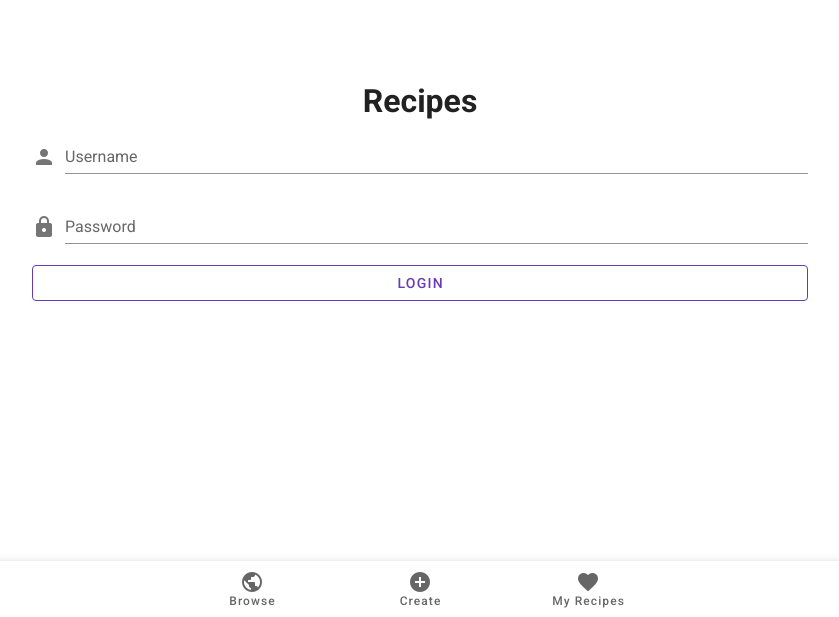
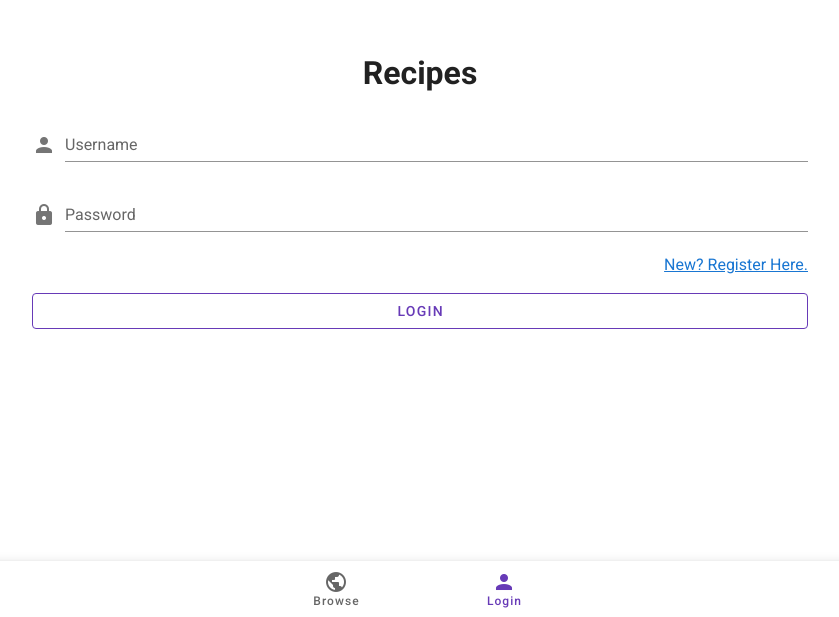
Before and after one commit to philip-h/recipe_client, a Vue app: page /login in a window 1280 px wide. Shown: the part 183-800 px from the top of the page, without its empty margins (220-1059 px from the left). Built offline with nearby package versions, Linux system fonts and the light colour scheme.

Commit message:
Can login and logout with vuex store and token

```diff
--- a/package.json
+++ b/package.json
@@ -12,7 +12,8 @@
     "vue": "^2.6.11",
     "vue-router": "^3.1.6",
     "vuetify": "^2.2.11",
-    "vuex": "^3.1.3"
+    "vuex": "^3.1.3",
+    "vuex-persistedstate": "^3.0.1"
   },
   "devDependencies": {
     "@vue/cli-plugin-babel": "~4.3.0",
--- a/src/App.vue
+++ b/src/App.vue
@@ -16,15 +16,48 @@
         <v-icon>mdi-earth</v-icon>
       </v-btn>
 
-      <v-btn :to="{ name: 'RecipeCreate' }">
+      <v-btn
+        :to="{ name: 'RecipeCreate' }"
+        v-if="$store.state.isUserLoggedIn"
+      >
         <span>Create</span>
         <v-icon>mdi-plus-circle</v-icon>
       </v-btn>
 
-      <v-btn :to="{ name: 'MyRecipes' }">
+      <v-btn
+        :to="{ name: 'MyRecipes' }"
+        v-if="$store.state.isUserLoggedIn"
+        >
         <span>My Recipes</span>
         <v-icon>mdi-heart</v-icon>
       </v-btn>
+
+      <v-btn
+        :to="{ name: 'Login' }"
+        v-if="!$store.state.isUserLoggedIn"
+        >
+        <span>Login</span>
+        <v-icon>mdi-account</v-icon>
+      </v-btn>
+
+      <v-menu top left v-if="$store.state.isUserLoggedIn">
+        <template v-slot:activator="{ on }">
+          <v-btn
+            dark
+            icon
+            v-on="on"
+          >
+            <v-icon>mdi-dots-vertical</v-icon>
+          </v-btn>
+        </template>
+
+        <v-list>
+          <v-list-item @click="logout">
+            <v-list-item-title>Logout</v-list-item-title>
+          </v-list-item>
+        </v-list>
+      </v-menu>
+
     </v-bottom-navigation>
   </v-app>
 </template>
@@ -32,9 +65,15 @@
 <script>
 export default {
   name: 'App',
+  methods: {
+    logout: function() {
+      this.$store.dispatch('setToken', null)
+      this.$store.dispatch('setUsername', null)
+      this.$router.push({ name: 'Home' })
+    }
+  }
 
-  data: () => ({
-  })
+
 };
 </script>
 
--- a/src/components/UserpassForm.vue
+++ b/src/components/UserpassForm.vue
@@ -1,44 +1,79 @@
 <template>
   <div class="d-flex fill-height justify-center align-center flex-column">
     <h1>Recipes</h1>
+    <p class="deep-purple--text">{{ error }}</p>
     <v-form style="width: 100%">
       <v-text-field
         label="Username"
-        name="username"
         prepend-icon="mdi-account"
         type="text"
         color="deep-purple"
+        v-model="username"
       ></v-text-field>
 
       <v-text-field
         id="password"
         label="Password"
-        name="password"
         prepend-icon="mdi-lock"
         type="password"
         color="deep-purple"
+        v-model="password"
       ></v-text-field>
-        <v-btn outlined block color="deep-purple">{{ buttonName }}</v-btn>
+        <p class="text-right">
+          <router-link v-if="usedfor === 'login'" :to="{ name: 'Register' }">New? Register Here.</router-link>
+          <router-link v-if="usedfor === 'register'" :to="{ name: 'Login' }">Have an account? Login Here.</router-link>
+        </p>
+        <v-btn v-if="usedfor === 'login'" outlined block color="deep-purple" @click="login">Login</v-btn>
+        <v-btn v-if="usedfor === 'register'" outlined block color="deep-purple">Register</v-btn>
     </v-form>
   </div>
 </template>
 
 <script>
+import AuthenticationService from '@/services/AuthenticationService'
+
 export default {
   name: 'UserpassForm',
   props: {
     usedfor: String
   },
 
-  computed: {
-    buttonName()  {
-      let buttonName;
-      if (this.usedfor === "login") {
-        buttonName = "Login"
-      } else if (this.usedfor === "register") {
-        buttonName = "Register"
+  data: () => ({
+    username: '',
+    password: '',
+    error: ''
+  }),
+
+  methods: {
+    login: async function() {
+      try {
+        const response = await AuthenticationService.login({
+          username: this.username,
+          password: this.password
+        })
+        this.$store.dispatch('setToken', response.data.token)
+        this.$store.dispatch('setUsername', response.data.username)
+
+        this.$router.push({ name: 'Home' })
+
+      } catch (err) {
+        this.error = err.response.data.error
       }
-      return buttonName
+    },
+    async register() {
+      try {
+        const response = await AuthenticationService.register({
+          username: this.username,
+          password: this.password,
+        })
+        this.$store.dispatch('setToken', response.data.token)
+        this.$store.dispatch('setUsername', response.data.username)
+
+        this.$router.push({ name: 'Home' })
+      } catch (err) {
+        this.error = err.response.data.error
+      }
+
     }
   }
 }
--- a/src/router/index.js
+++ b/src/router/index.js
@@ -31,6 +31,10 @@ Vue.use(VueRouter)
     name: 'RecipeCreate',
     component: () => import('../views/RecipeCreate.vue')
   },{
+    path: '/register',
+    name: 'Register',
+    component: () => import('../views/Register.vue')
+  },{
     path: '/login',
     name: 'Login',
     component: () => import('../views/Login.vue')
--- a/src/services/Api.js
+++ b/src/services/Api.js
@@ -2,6 +2,7 @@ import axios from 'axios'
 
 export default () => {
   return axios.create({
-    baseURL: 'https://api--recipes.herokuapp.com/'
+    // baseURL: 'https://api--recipes.herokuapp.com/'
+    baseURL: 'http://localhost:8081/'
   })
 }
--- /dev/null
+++ b/src/services/AuthenticationService.js
@@ -0,0 +1,11 @@
+import Api from '@/services/Api'
+
+export default {
+  register(credentials) {
+    return Api().post('/register', credentials)
+  },
+
+  login(credentials) {
+    return Api().post('/login', credentials)
+  },
+}
--- a/src/store/index.js
+++ b/src/store/index.js
@@ -1,14 +1,40 @@
 import Vue from 'vue'
 import Vuex from 'vuex'
+import createPersistedState from 'vuex-persistedstate'
 
 Vue.use(Vuex)
 
 export default new Vuex.Store({
+  strict: true,
+  plugins: [
+    createPersistedState()
+  ],
   state: {
+    token: null,
+    username: null,
+    isUserLoggedIn: false
   },
   mutations: {
+    setToken (state, token) {
+      state.token = token
+      if (token) {
+        state.isUserLoggedIn = true
+      } else {
+        state.isUserLoggedIn = false
+      }
+    },
+
+    setUsername (state, username) {
+      state.username = username
+    }
   },
   actions: {
+    setToken ({commit}, token) {
+      commit('setToken', token)
+    },
+    setUsername ({commit}, username) {
+      commit('setUsername', username)
+    }
   },
   modules: {
   }
--- a/src/views/RecipeView.vue
+++ b/src/views/RecipeView.vue
@@ -5,7 +5,7 @@
     <div class="d-flex justify-space-between align-center mb-5">
       <h2 >{{ recipe.recipeInfo.name }} </h2>
       <!-- only if you are logged in -->
-      <v-btn text color="deep-purple" to="edit">Edit</v-btn>
+      <v-btn v-if="$store.state.isUserLoggedIn" text color="deep-purple" to="edit">Edit</v-btn>
     </div>
 
     <!-- <div class="mb-5"> -->
--- /dev/null
+++ b/src/views/Register.vue
@@ -0,0 +1,14 @@
+<template>
+  <userpass-form usedfor="register"></userpass-form>
+</template>
+
+<script>
+import UserpassForm from '@/components/UserpassForm.vue'
+
+export default {
+  name: 'Register',
+  components: {
+    UserpassForm
+  }
+}
+</script>
```
Also changed, not shown: 1 other file (tests, documents, lock files or other folders).
